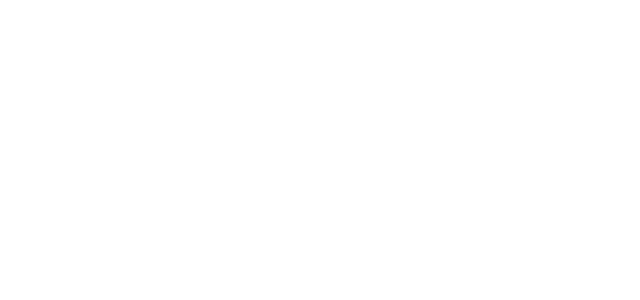
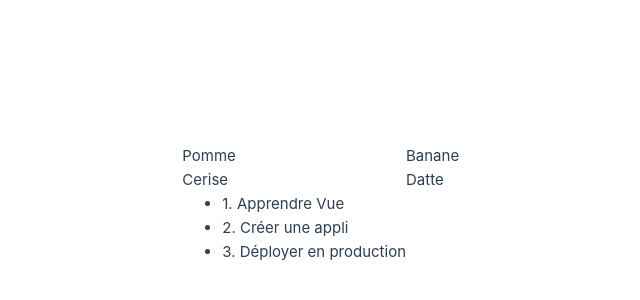
Before and after one commit to rosto-infinity/formation-vuejs-prof, a Vue app: page / in a window 1280 px wide. Shown: the part 196-496 px from the top of the page, without its empty margins (234-874 px from the left). Built offline with nearby package versions, Linux system fonts and the light colour scheme.

Commit message:
Accéder à l'Index

```diff
--- a/src/components/DirectivesFor.vue
+++ b/src/components/DirectivesFor.vue
@@ -2,9 +2,25 @@
 
 import { ref, reactive } from "vue"
 // #Rendu de Liste avec v-for (List Rendering)
+const fruits = ref(["Pomme", "Banane", "Cerise", "Datte"]);
 
+const tasks = ref([
+  { id: 1, text: "Apprendre Vue", done: true },
+  { id: 2, text: "Créer une appli", done: false },
+  { id: 3, text: "Déployer en production", done: false },
+]);
 </script>
 
 <template>
+ <div v-for=" fruit in fruits">
+    {{ fruit }}
 
+  </div>
+  <ul>
+ <!-- L'index commence à 0, comme en JS -->
+ <li v-for="(task, index) in tasks" :key="task.id">
+   {{ index + 1 }}. {{ task.text }}
+   <span v-if="task.done"></span>
+ </li>
+</ul>
 </template>
```
